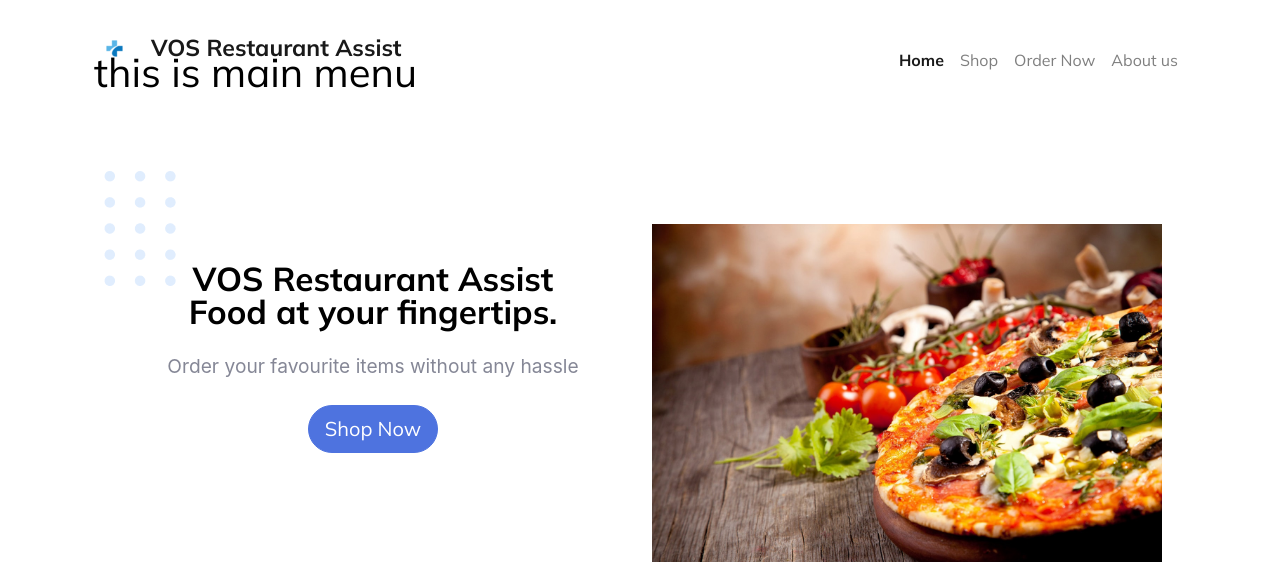
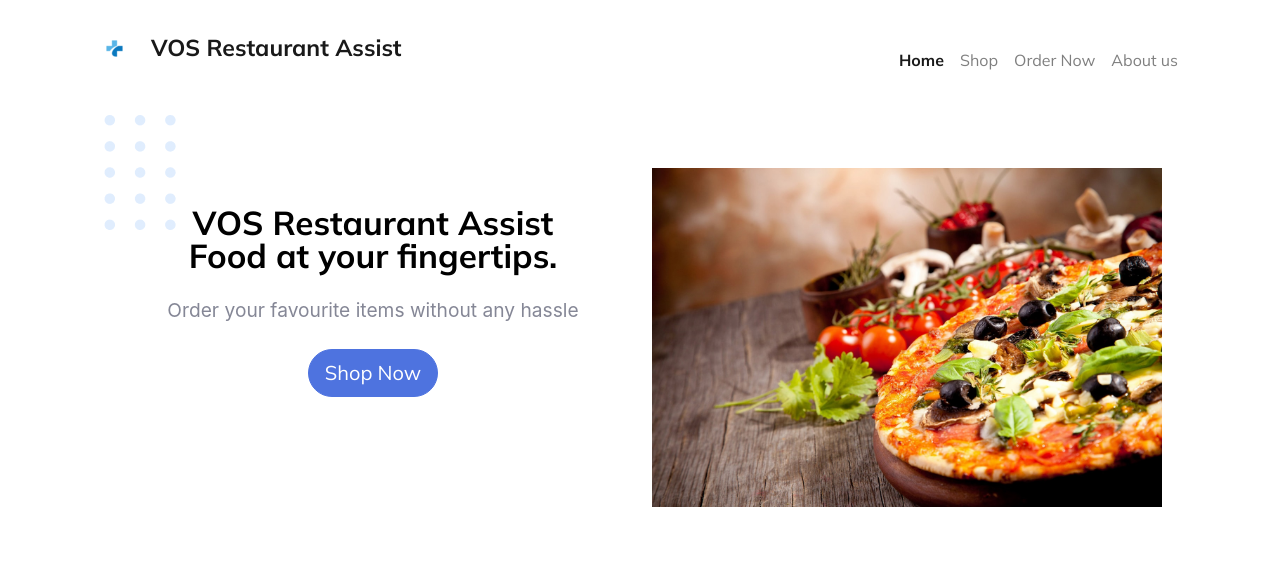
Before and after one commit to Vivek0306/Order_App, a Django app: template menu/templates/home.html in a window 1280 px wide. Shown: the top 562 px of the page. Run offline with Django 3.2, Linux system fonts and the light colour scheme; the template is opened without the code that fills it, so the values that code supplies are empty; some libraries are stand-ins or nearby versions.

```diff
--- a/menu/templates/home.html
+++ b/menu/templates/home.html
@@ -6,7 +6,6 @@ Menu
 
 {% block main %}
 {% load static %}
-<h1>this is main menu</h1>
 <section class="py-0">
     <div class="bg-holder" style="background-image:url(static/img/illustrations/dot.png);background-position:left;background-size:auto;margin-top:-105px;">
     </div>
```
